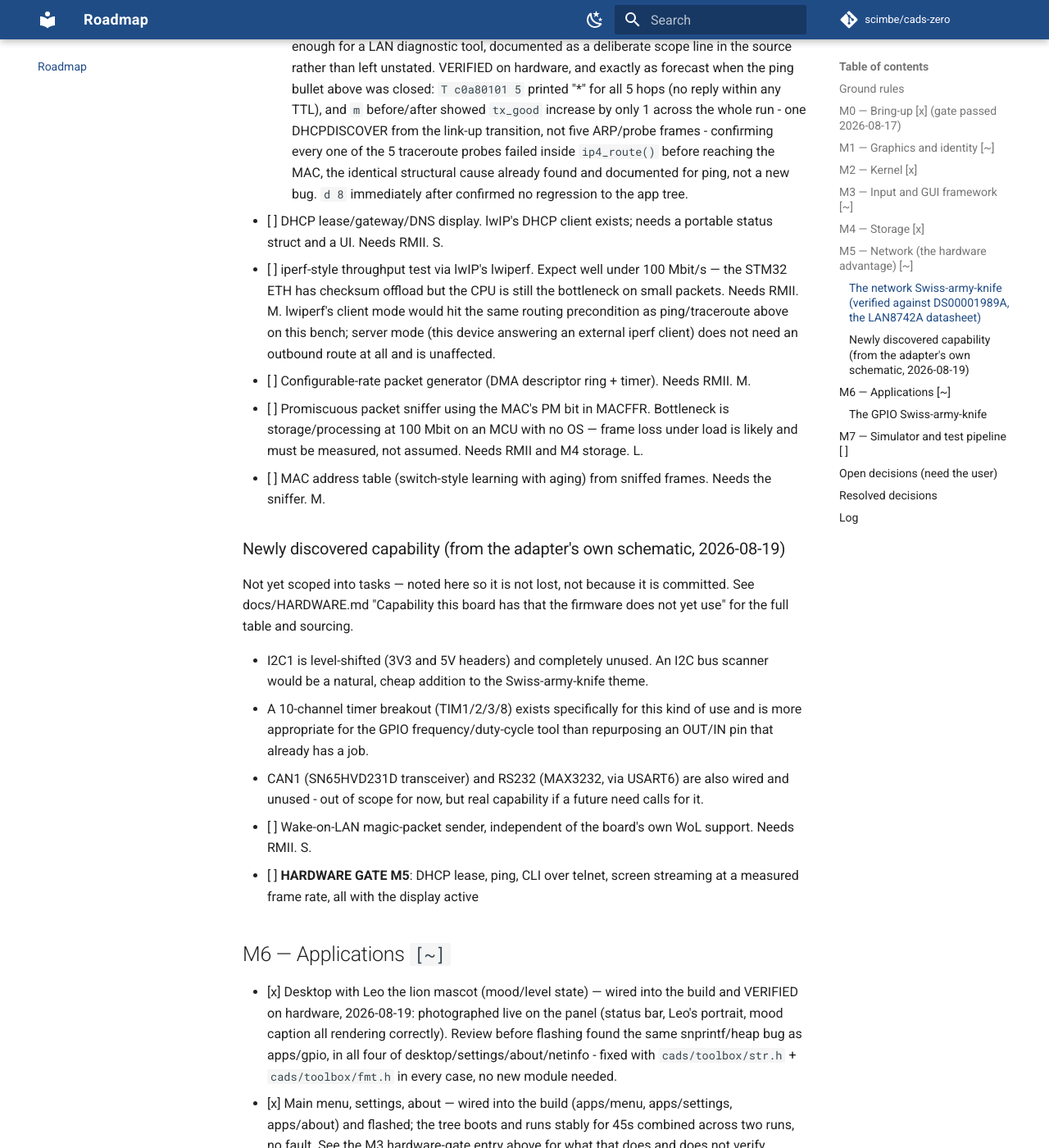
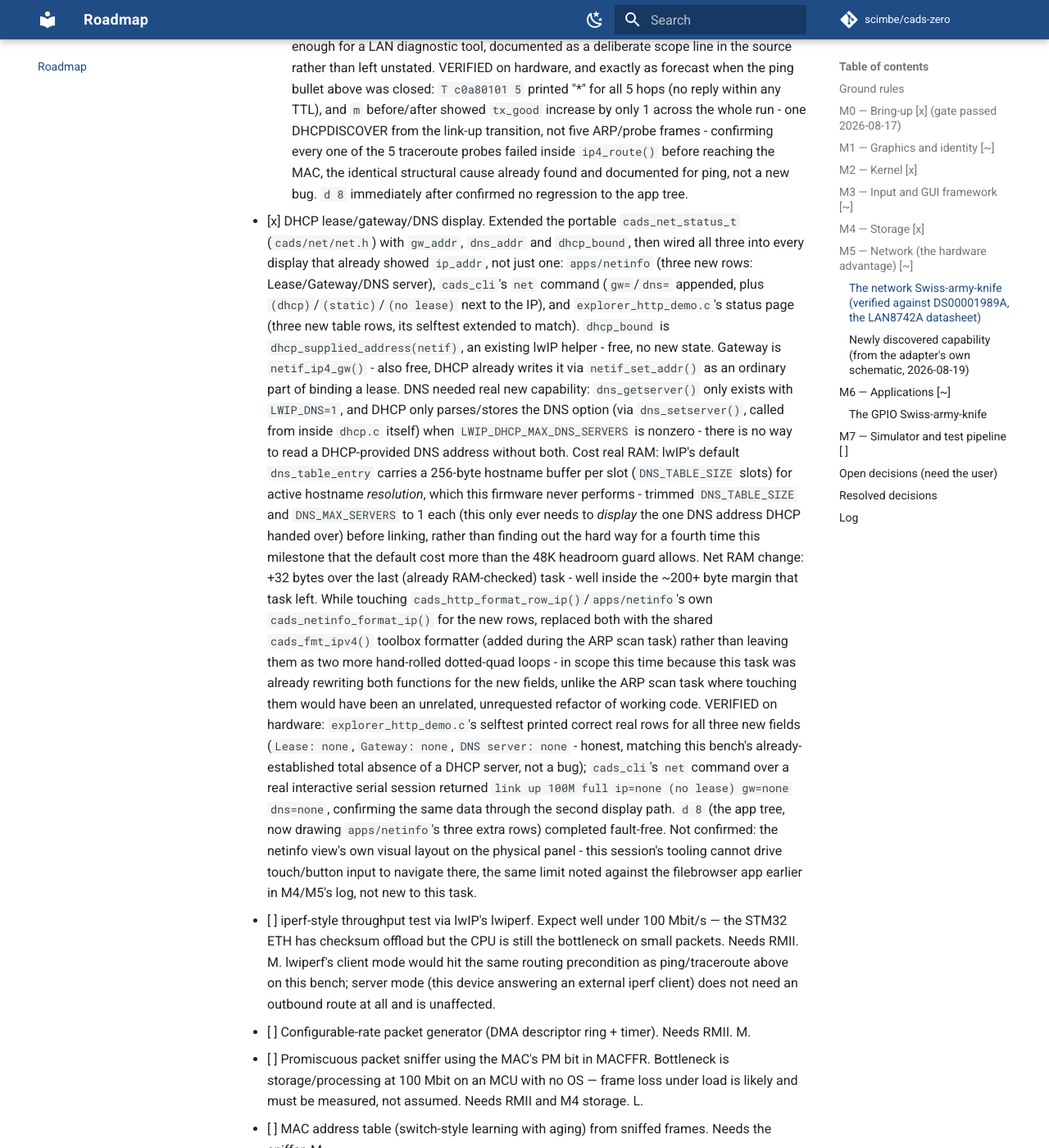
Before and after one commit to scimbe/cads-zero-firmware, an MkDocs documentation site: the page built from docs/ROADMAP.md, in a window 1280 px wide and 1400 px high, scrolled down 13942 px. Shown: the whole window at 82% size. Built offline with MkDocs 1.6.1 and Material for MkDocs 9.7.7, drawn with Linux system fonts in a browser that asks for light colours; comment, search, counter and statistics services are not loaded; some of the changed text lies outside the part shown.

Commit message:
M5: DHCP lease/gateway/DNS display
Extended cads_net_status_t with gw_addr/dns_addr/dhcp_bound and wired
all three into every existing network display: apps/netinfo (new
Lease/Gateway/DNS server rows), cads_cli's net command (gw=/dns=
appended), and the HTTP status page (three new rows, selftest updated
to match).

Gateway and lease-bound state were free (netif_ip4_gw(),
dhcp_supplied_address() - both existing lwIP helpers over state DHCP
already maintains). DNS needed LWIP_DNS=1, trimmed to DNS_TABLE_SIZE=1
and DNS_MAX_SERVERS=1 up front (the default's 256-byte-per-slot
hostname buffer is for active resolution this firmware never does) to
avoid blowing the 48K RAM guard a fourth time this milestone - net
cost +32 bytes, comfortably inside the margin the ping task won back.

Also replaced two more hand-rolled dotted-quad loops with the shared
cads_fmt_ipv4() while already rewriting both functions for the new
fields - in scope here, unlike the ARP scan task where touching the
same duplication would have been an unrelated refactor.

VERIFIED on hardware: HTTP selftest and a live cads_cli net session
both showed correct data for all three new fields (honestly none/none/
none, matching this bench's established lack of a DHCP server); app
tree ran fault-free. netinfo's own on-panel layout not visually
confirmed - no touch/button input path from this session's tooling,
same pre-existing limit as the filebrowser app in M4.

Co-Authored-By: Claude Sonnet 5 <noreply@anthropic.com>
Claude-Session: https://claude.ai/code/session_018Xe8BHHARvXCBXg4LEy4Py

```diff
--- a/docs/ROADMAP.md
+++ b/docs/ROADMAP.md
@@ -682,8 +682,52 @@ driver above.
       reaching the MAC, the identical structural cause already found and
       documented for ping, not a new bug. `d 8` immediately after
       confirmed no regression to the app tree.
-- [ ] DHCP lease/gateway/DNS display. lwIP's DHCP client exists; needs a
-      portable status struct and a UI. Needs RMII. S.
+- [x] DHCP lease/gateway/DNS display. Extended the portable
+      `cads_net_status_t` (`cads/net/net.h`) with `gw_addr`, `dns_addr`
+      and `dhcp_bound`, then wired all three into every display that
+      already showed `ip_addr`, not just one: `apps/netinfo` (three new
+      rows: Lease/Gateway/DNS server), `cads_cli`'s `net` command
+      (`gw=`/`dns=` appended, plus `(dhcp)`/`(static)`/`(no lease)` next to
+      the IP), and `explorer_http_demo.c`'s status page (three new table
+      rows, its selftest extended to match). `dhcp_bound` is
+      `dhcp_supplied_address(netif)`, an existing lwIP helper - free, no
+      new state. Gateway is `netif_ip4_gw()` - also free, DHCP already
+      writes it via `netif_set_addr()` as an ordinary part of binding a
+      lease.
+      DNS needed real new capability: `dns_getserver()` only exists with
+      `LWIP_DNS=1`, and DHCP only parses/stores the DNS option (via
+      `dns_setserver()`, called from inside `dhcp.c` itself) when
+      `LWIP_DHCP_MAX_DNS_SERVERS` is nonzero - there is no way to read a
+      DHCP-provided DNS address without both. Cost real RAM: lwIP's
+      default `dns_table_entry` carries a 256-byte hostname buffer per
+      slot (`DNS_TABLE_SIZE` slots) for active hostname *resolution*,
+      which this firmware never performs - trimmed `DNS_TABLE_SIZE` and
+      `DNS_MAX_SERVERS` to 1 each (this only ever needs to *display* the
+      one DNS address DHCP handed over) before linking, rather than
+      finding out the hard way for a fourth time this milestone that the
+      default cost more than the 48K headroom guard allows. Net RAM
+      change: +32 bytes over the last (already RAM-checked) task - well
+      inside the ~200+ byte margin that task left.
+      While touching `cads_http_format_row_ip()`/`apps/netinfo`'s own
+      `cads_netinfo_format_ip()` for the new rows, replaced both with the
+      shared `cads_fmt_ipv4()` toolbox formatter (added during the ARP
+      scan task) rather than leaving them as two more hand-rolled
+      dotted-quad loops - in scope this time because this task was
+      already rewriting both functions for the new fields, unlike the ARP
+      scan task where touching them would have been an unrelated,
+      unrequested refactor of working code.
+      VERIFIED on hardware: `explorer_http_demo.c`'s selftest printed
+      correct real rows for all three new fields (`Lease: none`,
+      `Gateway: none`, `DNS server: none` - honest, matching this bench's
+      already-established total absence of a DHCP server, not a bug);
+      `cads_cli`'s `net` command over a real interactive serial session
+      returned `link up 100M full ip=none (no lease) gw=none dns=none`,
+      confirming the same data through the second display path. `d 8`
+      (the app tree, now drawing `apps/netinfo`'s three extra rows)
+      completed fault-free. Not confirmed: the netinfo view's own visual
+      layout on the physical panel - this session's tooling cannot drive
+      touch/button input to navigate there, the same limit noted against
+      the filebrowser app earlier in M4/M5's log, not new to this task.
 - [ ] iperf-style throughput test via lwIP's lwiperf. Expect well under
       100 Mbit/s — the STM32 ETH has checksum offload but the CPU is still
       the bottleneck on small packets. Needs RMII. M. lwiperf's client mode
@@ -807,6 +851,33 @@ _None outstanding._
       448 ms frame.
 
 ## Log
+
+- 2026-08-21 — M5's ninth task: DHCP lease/gateway/DNS display. Extended
+  `cads_net_status_t` with `gw_addr`/`dns_addr`/`dhcp_bound` and wired all
+  three into every existing network display at once - `apps/netinfo`,
+  `cads_cli`'s `net` command, and the HTTP status page's selftest - rather
+  than just one. Gateway and lease-bound state were free
+  (`netif_ip4_gw()`, `dhcp_supplied_address()`, both already-existing lwIP
+  helpers over state DHCP already maintains); DNS needed real new
+  capability (`LWIP_DNS=1`, since `dns_getserver()`/DHCP's own DNS-option
+  parsing do not exist without it), trimmed to `DNS_TABLE_SIZE=1`,
+  `DNS_MAX_SERVERS=1` up front so the default's 256-byte-per-slot hostname
+  buffer (built for active resolution this firmware never does) did not
+  blow the 48K RAM guard for a fourth time this milestone - net cost this
+  time: +32 bytes, comfortably inside the margin the ping task fought to
+  win back. Also replaced two more hand-rolled dotted-quad loops
+  (`cads_http_format_row_ip()`, `apps/netinfo`'s own IP formatter) with
+  the shared `cads_fmt_ipv4()` - in scope here because this task was
+  already rewriting both for the new fields, unlike the ARP scan task
+  where the same duplication was correctly left alone as out of scope.
+  VERIFIED on hardware: the HTTP selftest and a real interactive `cads_cli`
+  `net` session both showed correct live data for all three new fields
+  (`none`/`none`/`none` - honest, matching this bench's already-established
+  lack of a DHCP server); the app tree, now drawing netinfo's three extra
+  rows, ran fault-free. The netinfo view's own on-panel layout was not
+  visually confirmed - this session's tooling has no way to drive
+  touch/button input to navigate there, the same pre-existing limit noted
+  against the filebrowser app in M4.
 
 - 2026-08-20 — M5's eighth task: traceroute (ICMP TTL sweep). New explorer
   command `T`, driving a new `cads_net_traceroute_probe()` in
```
Also changed, not shown: 6 other files.
